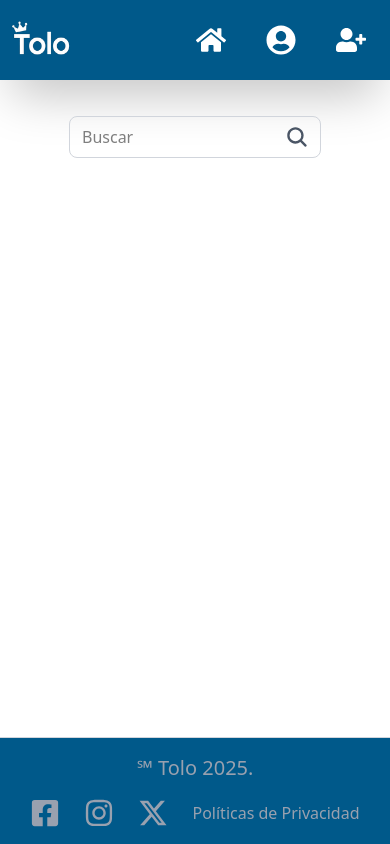
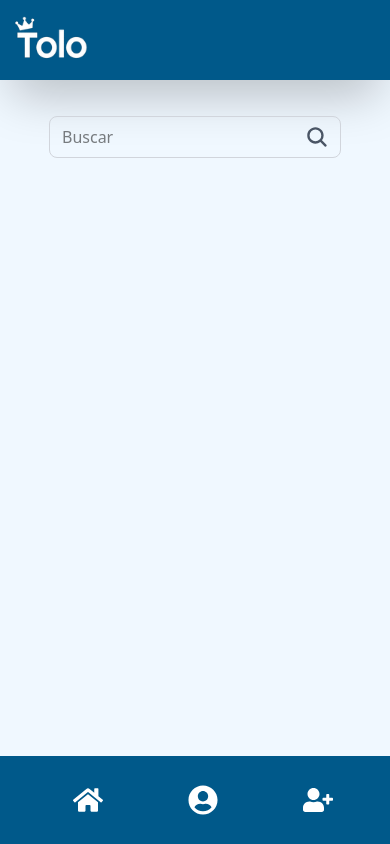
Before and after one commit to lucasp3113/tolo, a React (Vite) app in the folder frontend/: page / in a window 390 px wide. Built offline with nearby package versions, Linux system fonts and the light colour scheme.

Commit message:
updateNav1.0

```diff
--- a/frontend/src/components/Form.jsx
+++ b/frontend/src/components/Form.jsx
@@ -38,10 +38,10 @@ import { FcGoogle } from "react-icons/fc";
 import Input from './Input';
 
 
-export default function Form({ fields, onSubmit, button, title, description, logo, className, remember}) {
+export default function Form({ fields, onSubmit, button, title, description, logo, className, remember, google = false }) {
   const { register, handleSubmit, watch, formState: { errors } } = useForm()
   return (
-        <form action="" onSubmit={handleSubmit((data) => onSubmit(data, watch))} className={`w-75 bg-white p-3 shadow rounded-xl ${className}`}>
+    <form action="" onSubmit={handleSubmit((data) => onSubmit(data, watch))} className={`w-85 bg-white p-3 shadow rounded-xl ${className}`}>
       {logo ? <img src={logoToloBlue} className='w-16 h-10 object-contain'></img> : ""}
       <div className="flex flex-col mt-3 ml-3 items-start ">
         <h2 className='font-[Montserrat,sans-serif] text-2xl font-semibold'>{title}</h2>
@@ -53,9 +53,15 @@ export default function Form({ fields, onSubmit, button, title, description, log
         <div className='flex items-center ml-4'>
           <input className="cursor-pointer mr-2" type="checkbox" name='remember' />
           <label htmlFor="remember">Recuérdame</label>
-                    <span className='text-md cursor-pointer text-sky-700 hover:text-gray-700 hover:underline'>¿Olvidaste tu contraseña?</span>
+          <span className='text-md cursor-pointer text-sky-700 hover:text-gray-700 hover:underline ml-4'>¿Olvidaste tu contraseña?</span>
         </div> : undefined}
       {button}
+      {google ? (
+        <div className="flex flex-col items-center justify-center mt-3">
+        <span>O ingresa por:</span>
+        <FcGoogle className="text-4xl mt-2 mb-3 hover:scale-120 transition-transform ease-in-out duration-200" />
+      </div>
+      ) : undefined}
     </form>
   )
 }
--- a/frontend/src/components/HeaderNav.jsx
+++ b/frontend/src/components/HeaderNav.jsx
@@ -1,26 +1,58 @@
-import React from 'react';
-import logoTolo from "../assets/logoTolo.png"
+import React, { useState, useEffect } from 'react';
+import { useNavigate } from 'react-router-dom';
+import { FaHome, FaUserCircle, FaUserPlus } from 'react-icons/fa';
+import { IoSearch } from 'react-icons/io5';
+
+import logoTolo from "../assets/logoTolo.png";
 import Menu from './Menu';
-import { useNavigate } from 'react-router-dom';
-import Model3D from '../components/Model3D';
-import { FaHome, FaUserCircle, FaUserPlus } from 'react-icons/fa';
+import Input from './Input';
+import Form from './Form';
 
 export default function HeaderNav() {
   const navigate = useNavigate();
+  const [windowWidth, setWindowWidth] = useState(window.innerWidth);
+
+  useEffect(() => {
+    const handleResize = () => setWindowWidth(window.innerWidth);
+    window.addEventListener("resize", handleResize);
+
+    return () => {
+      window.removeEventListener("resize", handleResize);
+    };
+  }, []);
 
   return (
-    <header className="bg-sky-800 h-20 shadow-2xl sm:h-12 md:h-20 lg:h-32 flex items-center justify-between">
-      <img src={logoTolo} className='w-20 md:w-25 lg:w-25:' onClick={() => navigate("/")}/>
+    <header className="bg-sky-800 relative h-20 shadow-2xl sm:h-12 md:h-20 lg:h-32 flex items-center justify-between">
+      <img
+        src={logoTolo}
+        alt="Logo Tolo"
+        className="w-25 md:w-25 lg:w-30"
+        onClick={() => navigate("/")}
+        style={{ cursor: 'pointer' }}
+      />
+      {windowWidth >= 500 ? (
+        <>
+          <Form
+            className="!bg-transparent !shadow-none !rounded-none p-0 m-0 !outline-none !border-none w-100 absolute top-[50%] left-1/2 -translate-x-1/2 -translate-y-1/2 "
+            fields={[
+              <Input
+                key="search"
+                type="text"
+                name="search"
+                className="pr-10 bg-white h-9 mb-3"
+                icon={<IoSearch className="text-2xl text-gray-600 -translate-y-[75%]" />}
+                placeholder="Buscar"
+              />
+            ]}
+          />
+          <nav>
             <Menu
               model3d={[]}
               elements={[
                 {
                   title: 'Inicio',
                   icon: {
-              name: (
-                <FaHome className="text-white text-[30px] sm:text-[15px] md:text-[25px] lg:text-[30px]" />
-              ),
-
+                    name: <FaHome className="text-white text-[30px] sm:text-[15px] md:text-[25px] lg:text-[30px]" />,
                     expand: true,
                   },
                   animation: false,
@@ -29,9 +61,7 @@ export default function HeaderNav() {
                 {
                   title: 'Iniciar Sesión',
                   icon: {
-              name: (
-                <FaUserCircle className="text-white text-[30px] sm:text-[15px] md:text-[25px] lg:text-[30px]" />
-              ),
+                    name: <FaUserCircle className="text-white text-[30px] sm:text-[15px] md:text-[25px] lg:text-[30px]" />,
                     expand: true,
                   },
                   animation: false,
@@ -40,9 +70,7 @@ export default function HeaderNav() {
                 {
                   title: 'Crear cuenta',
                   icon: {
-              name: (
-                <FaUserPlus className="text-white text-[30px] sm:text-[15px] md:text-[25px] lg:text-[30px]" />
-              ),
+                    name: <FaUserPlus className="text-white text-[30px] sm:text-[15px] md:text-[25px] lg:text-[30px]" />,
                     expand: true,
                   },
                   animation: false,
@@ -50,6 +78,9 @@ export default function HeaderNav() {
                 },
               ]}
             />
+          </nav>
+        </>
+      ) : null}
     </header>
   );
 }
--- a/frontend/src/components/Layout.jsx
+++ b/frontend/src/components/Layout.jsx
@@ -1,13 +1,26 @@
 import React from 'react'
 import HeaderNav from './HeaderNav'
 import Footer from '../components/Footer'
+import { useState, useEffect } from 'react'
+import MobileNav from './MobileNav'
+
 
 export default function Layout({children}) {
+  const [windowWidth, setWindowWidth] = useState(window.innerWidth);
+  useEffect(() => {
+    const handleResize = () => setWindowWidth(window.innerWidth);
+      window.addEventListener("resize", handleResize);
+
+      return () => {
+        window.removeEventListener("resize", handleResize);
+      };
+  }, [windowWidth])
   return (
     <div className="grid min-h-dvh grid-rows-[auto_1fr_auto]">
     <HeaderNav/>
-    <main>{children}</main>
-    <Footer/>
+    <main className=''>{children}</main>
+    {windowWidth < 500 ? <MobileNav/> : undefined}
+    {windowWidth > 500 ? <Footer/> : undefined}
     </div>
   )
 }
--- a/frontend/src/components/Menu.jsx
+++ b/frontend/src/components/Menu.jsx
@@ -33,12 +33,12 @@
 
 import React from 'react';
 
-export default function Menu({ elements, model3d }) {
+export default function Menu({ elements, model3d, className = ""}) {
     return (
-        <ul className="m-3 flex items-center justify-between">
+        <ul className={`m-3 flex items-center justify-between ${className}`}>
             {elements.map((element, index) => (
                 <li onClick={element.onClick}
-                    className={`group text-white cursor-pointer flex items-center m-3
+                    className={` group text-white cursor-pointer flex items-center m-3
                         ${element.animation
                             ? "relative leading-none transition-transform duration-300 hover:scale-110 after:content-[''] after:absolute after:left-1/2 after:-translate-x-1/2 after:-bottom-[3px] after:h-[2px] after:w-0 after:bg-white after:transition-all after:duration-700 hover:after:w-full"
                             : ""
--- /dev/null
+++ b/frontend/src/components/MobileNav.jsx
@@ -0,0 +1,45 @@
+import React from 'react'
+import Menu from './Menu'
+import { FaHome, FaUserCircle, FaUserPlus } from 'react-icons/fa';
+import { useNavigate } from 'react-router-dom'
+
+export default function MovileNav() {
+    const navigate = useNavigate()
+    return (
+        <nav className='fixed bottom-0 left-0 right-0 z-50 bg-sky-800 flex items-center justify-center w-full'>
+            <Menu
+            className='w-75'
+            model3d={[]}
+            elements={[
+                {
+                    title: 'Inicio',
+                    icon: {
+                        name: <FaHome className="text-white text-[30px] sm:text-[15px] md:text-[25px] lg:text-[30px]" />,
+                        expand: true,
+                    },
+                    animation: false,
+                    onClick: () => navigate('/'),
+                },
+                {
+                    title: 'Iniciar Sesión',
+                    icon: {
+                        name: <FaUserCircle className="text-white text-[30px] sm:text-[15px] md:text-[25px] lg:text-[30px]" />,
+                        expand: true,
+                    },
+                    animation: false,
+                    onClick: () => navigate('/login'),
+                },
+                {
+                    title: 'Crear cuenta',
+                    icon: {
+                        name: <FaUserPlus className="text-white text-[30px] sm:text-[15px] md:text-[25px] lg:text-[30px]" />,
+                        expand: true,
+                    },
+                    animation: false,
+                    onClick: () => navigate('/register'),
+                },
+            ]}
+        />
+        </nav>
+    )
+}
--- a/frontend/src/index.css
+++ b/frontend/src/index.css
@@ -9,3 +9,7 @@
 .animation-shake {
   animation: shake 0.8s ease-in-out;
 }
+
+body{
+  background-color: aliceblue;
+}
--- a/frontend/src/pages/Home.jsx
+++ b/frontend/src/pages/Home.jsx
@@ -2,15 +2,27 @@ import React from 'react'
 import Form from '../components/Form';
 import Input from '../components/Input'
 import { IoSearch } from "react-icons/io5";
-
+import { useState, useEffect } from 'react';
 
 export default function Home() {
+  const [windowWidth, setWindowWidth] = useState(window.innerWidth)
+  useEffect(() => {
+      const handleResize = () => setWindowWidth(window.innerWidth);
+      window.addEventListener("resize", handleResize);
+
+      return () => {
+        window.removeEventListener("resize", handleResize);
+      };
+    }, []);
   return (
     <div className='flex items-center justify-center'>
-      <Form className={"!bg-transparent !shadow-none !border-none !rounded-none"} fields={[
+      {windowWidth < 500 ? (
+        <Form className={"!bg-transparent !shadow-none !border-none !rounded-none"} fields={[
         <Input type={"text"}
          name={"search"} className='pr-10' icon={<IoSearch className='-translate-y-1/2 text-2xl text-gray-600'/>} placeholder={"Buscar"}/>
       ]}/>
+      ) : undefined}
+
     </div>
   )
 }
--- a/frontend/src/pages/Register.jsx
+++ b/frontend/src/pages/Register.jsx
@@ -27,7 +27,7 @@ export default function Register() {
     }, [selected]);
 
     return (
-        <form encType='multipart/form-data' onSubmit={handleSubmit(data => console.log(data))} className="w-75 m-auto mt-5 bg-white p-3 shadow rounded-xl">
+        <form encType='multipart/form-data' onSubmit={handleSubmit(data => console.log(data))} className="w-85 mb-52 m-auto mt-5 bg-white p-3 shadow rounded-xl">
             <img src={logoToloBlue} className='w-16 h-10 object-contain' alt="Logo" />
             <div className="flex flex-col mt-3 ml-3 items-start ">
                 <h2 className='font-[Montserrat,sans-serif] text-2xl font-semibold'>Registro</h2>
```
Lines whose indentation alone changed are shown as unchanged.
